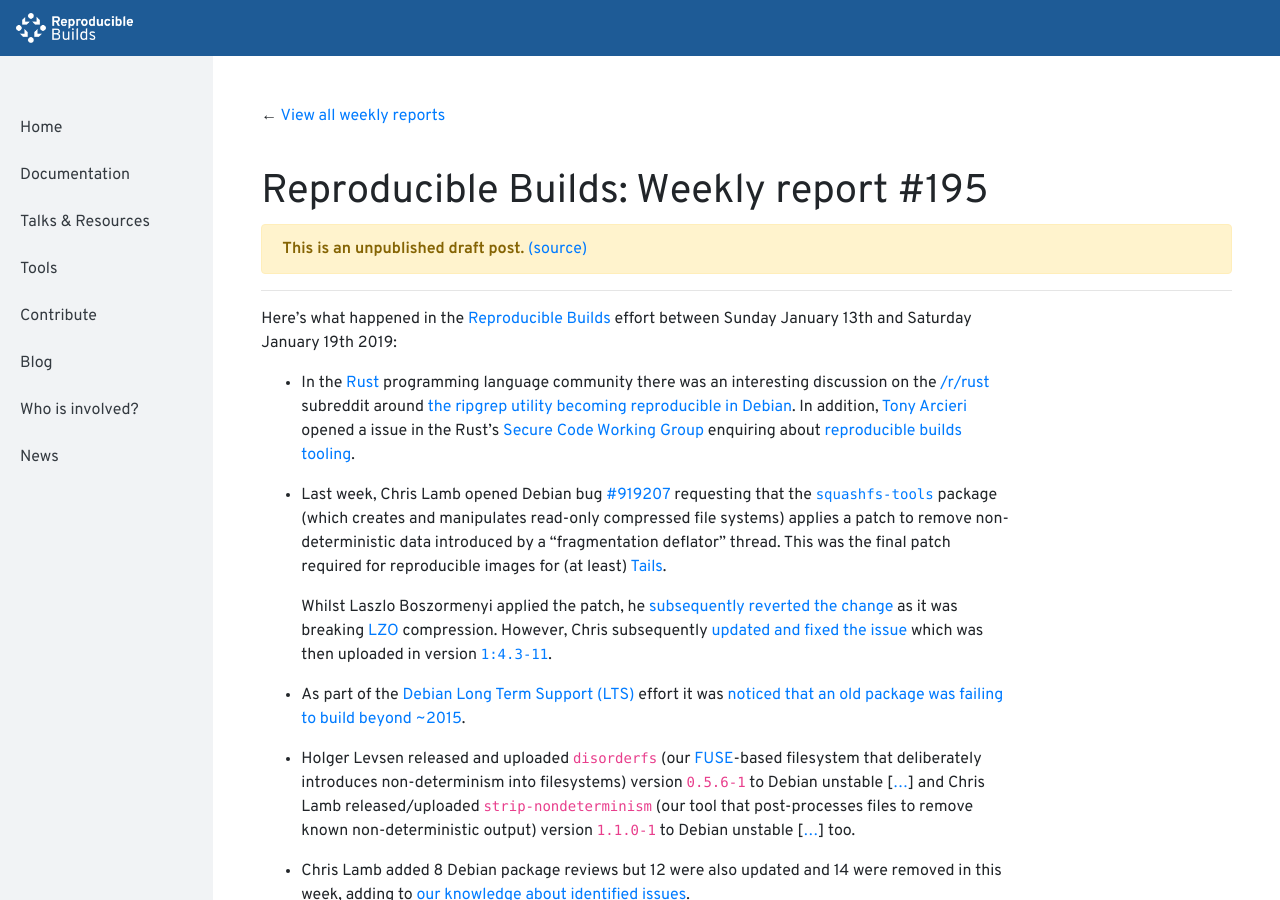
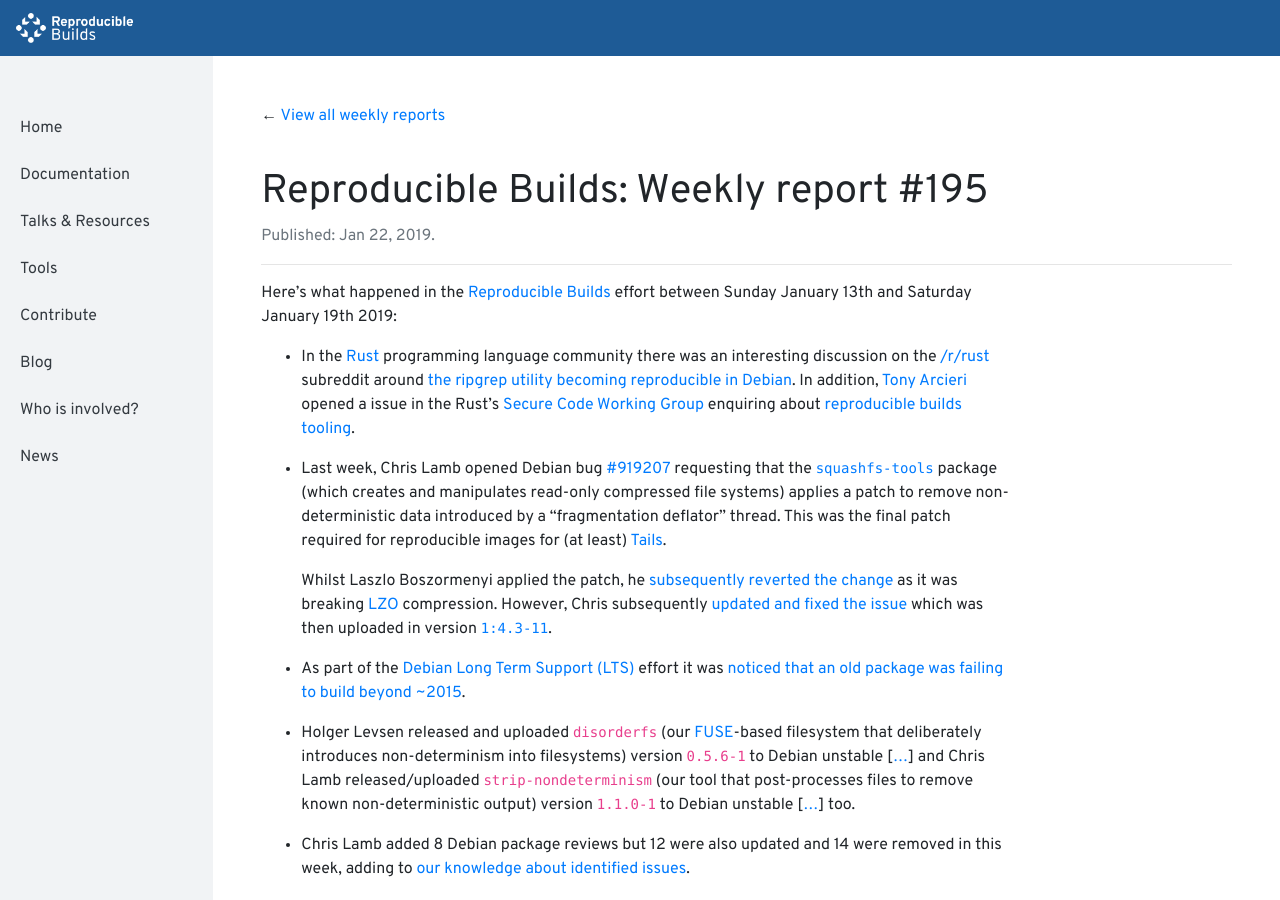
Before and after one commit to prototypefund/reproducible-website, a Jekyll site: the page built from _blog/posts/195.md, in a window 1280 px wide and 900 px high. Built offline with Jekyll 4.4.1, drawn with Linux system fonts in a browser that asks for light colours.

Commit message:
published as https://reproducible-builds.org/blog/posts/195/

```diff
--- a/_blog/posts/195.md
+++ b/_blog/posts/195.md
@@ -1,6 +1,7 @@
 ---
 layout: new/blog
 week: 195
+published: 2019-01-22 12:40:47
 ---
 
 Here's what happened in the [Reproducible Builds](https://reproducible-builds.org) effort between Sunday January 13th and Saturday January 19th 2019:
```
